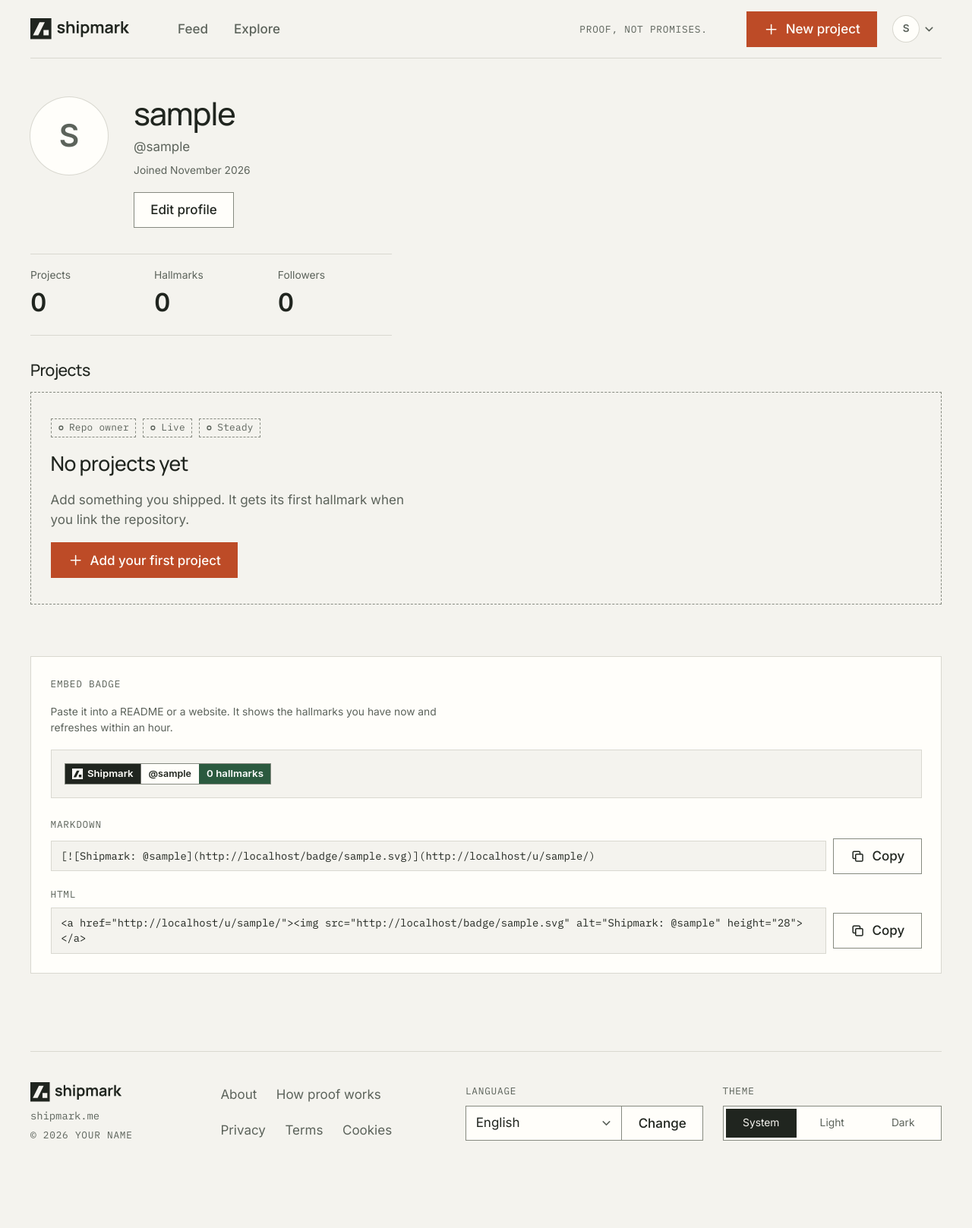
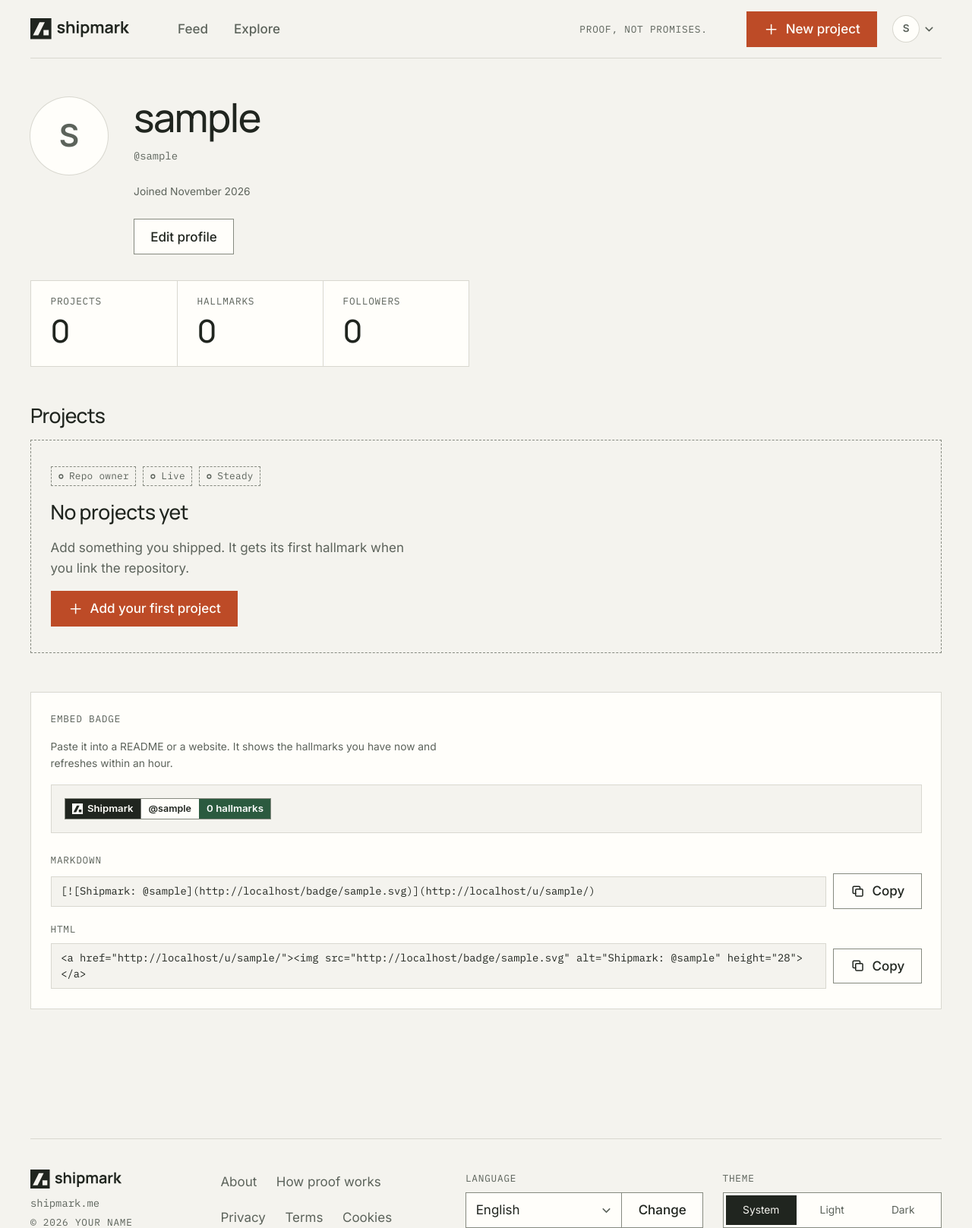
Before and after one commit to byMFDs/Shipmark, a Django app: page /u/sample/ in a window 1280 px wide. Shown: the top 1617 px of the page at 76% size. Before the commit the page ends 1502 px from the top, so only its background shows below. Run offline with Django 5.2, Linux system fonts and the light colour scheme; the visitor is signed in with stand-in values (Sample User, id 1); data comes from the database, SQL or seed files in the repository; data that the repository does not hold is empty.

Commit message:
Redesign phase 3b: feed, explore, profile, settings
- Page head (headline + lede) on feed and explore; explore filters are a
  framed record; project rows use the display font and a landscape cover
- Profile: larger name, mono handle, stats as one framed row, rows aligned
  on phones; embed panel as a record
- Settings and delete account on the shared .sheet / .panel layout (title
  left, framed sections right from 64em); delete section has a danger rule
- Editor moved onto the same .sheet / .panel components

Co-Authored-By: Claude Sonnet 5.5 <noreply@anthropic.com>

```diff
--- a/static/css/pages/profile.css
+++ b/static/css/pages/profile.css
@@ -2,55 +2,78 @@
 
 .profile-head {
   display: grid;
-  gap: var(--s-4);
+  gap: var(--s-5);
   justify-items: start;
 }
 
-.profile-head__text { min-width: 0; display: grid; gap: var(--s-2); justify-items: start; }
-.profile-head__name { font-size: var(--fs-3); overflow-wrap: anywhere; }
-.profile-head__handle { margin: 0; }
-.profile-head__bio { max-width: 52ch; overflow-wrap: anywhere; }
+.profile-head__text { min-width: 0; display: grid; gap: var(--s-3); justify-items: start; }
+.profile-head__name { font-size: var(--fs-4); overflow-wrap: anywhere; }
+.profile-head__handle { margin: 0; font-family: var(--font-mono); font-size: var(--fs--1); }
+.profile-head__bio { max-width: 52ch; font-size: var(--fs-1); line-height: 1.45; overflow-wrap: anywhere; }
 
 .profile-head__links {
   display: flex;
   flex-wrap: wrap;
-  gap: var(--s-1) var(--s-4);
+  gap: var(--s-1) var(--s-5);
   list-style: none;
   margin: 0;
   padding: 0;
   font-size: var(--fs--1);
 }
 
+.profile-head__links { align-items: center; }
+.profile-head__links li { display: flex; align-items: center; min-height: var(--control-h); }
 .profile-head__links a,
 .profile-head__links li { overflow-wrap: anywhere; }
-.profile-head .with-icon { display: inline-flex; align-items: center; gap: var(--s-1); min-height: var(--control-h); }
+.profile-head .with-icon { display: inline-flex; align-items: center; gap: var(--s-1); }
 
-.profile-head .btn { margin-top: var(--s-2); }
+.profile-head__actions { display: flex; flex-wrap: wrap; gap: var(--s-3); margin-top: var(--s-2); }
 
+/* Three counts in one framed row, split by hairlines. */
 .profile-stats {
   display: grid;
   grid-template-columns: repeat(3, minmax(0, 1fr));
-  gap: var(--s-3);
-  margin: var(--s-6) 0;
-  padding-block: var(--s-4);
-  border-block: 1px solid var(--line);
+  margin: var(--s-6) 0 var(--s-7);
+  background: var(--surface);
+  border: 1px solid var(--line);
 }
 
-.profile-stats dt { color: var(--steel); font-size: var(--fs--1); }
-.profile-stats dd { margin: 0; font-size: var(--fs-2); font-weight: 600; font-variant-numeric: tabular-nums; }
+.profile-stats > div { padding: var(--s-4) var(--s-4) var(--s-5); min-width: 0; }
+.profile-stats > div + div { border-left: 1px solid var(--line); }
 
-.profile-projects__title { font-size: var(--fs-1); margin-bottom: var(--s-4); }
-.profile-projects { padding-bottom: var(--s-8); }
+.profile-stats dt {
+  color: var(--muted);
+  font-family: var(--font-mono);
+  font-size: var(--fs--2);
+  letter-spacing: var(--track-label);
+  text-transform: uppercase;
+  overflow-wrap: anywhere;
+}
+
+.profile-stats dd {
+  margin: var(--s-2) 0 0;
+  font-family: var(--font-display);
+  font-size: var(--fs-3);
+  font-weight: 500;
+  line-height: 1;
+  letter-spacing: var(--track-display);
+  font-variant-numeric: tabular-nums;
+}
+
+.profile-projects { padding-bottom: var(--s-7); }
+.profile-projects__title { font-size: var(--fs-2); margin-bottom: var(--s-4); }
 .profile-projects__note { margin: calc(-1 * var(--s-2)) 0 var(--s-4); }
 
-.plate-row__name { overflow-wrap: anywhere; }
+.profile-row__main { min-width: 0; }
+.profile .plate-row > :nth-child(3):not(.plate-row__marks) { grid-column: 2; justify-self: start; }
+@media (min-width: 48em) { .profile .plate-row > :nth-child(3):not(.plate-row__marks) { grid-column: auto; justify-self: end; } }
+
+.profile .embed { margin-bottom: var(--s-8); }
 
 @media (min-width: 48em) {
   .profile-head { grid-template-columns: auto minmax(0, 1fr); gap: var(--s-6); align-items: start; }
-  .profile-head__name { font-size: var(--fs-4); }
-  .profile-stats { max-width: 28rem; }
-  .profile-stats dd { font-size: var(--fs-3); }
+  .profile-head__name { font-size: var(--fs-5); }
+  .profile-stats { max-width: 34rem; }
+  .profile-stats > div { padding-inline: var(--s-5); }
+  .profile-stats dd { font-size: var(--fs-4); }
 }
-
-.profile-head__actions { display: flex; flex-wrap: wrap; gap: var(--s-3); margin-top: var(--s-2); }
-.profile-head__actions .btn { margin-top: 0; }
--- a/templates/accounts/profile.html
+++ b/templates/accounts/profile.html
@@ -13,7 +13,7 @@
 {% endblock %}
 
 {% block content %}
-  <div class="container page">
+  <div class="container page profile">
     <header class="profile-head">
       {% avatar person.display_name|default:person.username 96 %}
       <div class="profile-head__text">
@@ -46,7 +46,7 @@
           {% for project in projects %}
             <li class="plate-row">
               {% include "projects/_thumb.html" with project=project %}
-              <div>
+              <div class="profile-row__main">
                 <p class="plate-row__name"><a href="{{ project.get_absolute_url }}">{{ project.name }}</a></p>
                 <p class="plate-row__tagline">{{ project.tagline }}</p>
               </div>
@@ -78,7 +78,7 @@
           {% for project in drafts %}
             <li class="plate-row">
               {% include "projects/_thumb.html" with project=project %}
-              <div>
+              <div class="profile-row__main">
                 <p class="plate-row__name"><a href="{{ project.get_absolute_url }}">{{ project.name }}</a> <span class="muted">· {{ project.get_status_display }}</span></p>
                 <p class="plate-row__tagline">{{ project.tagline }}</p>
               </div>
--- a/templates/projects/_domain.html
+++ b/templates/projects/_domain.html
@@ -1,5 +1,5 @@
 {% load i18n ui %}
-<section class="editor__section stack" aria-labelledby="domain-title">
+<section class="panel stack" aria-labelledby="domain-title">
   <h2 id="domain-title">{% translate "Domain verification" %}</h2>
   {% if not project.live_url %}
     <p class="muted">{% translate "Add a live URL above and save to verify its domain." %}</p>
```
Also changed, not shown: static/css/components.css (+52 -2 lines), static/css/pages/account.css (+6 -14 lines), static/css/pages/explore.css (+7 -14 lines), static/css/pages/feed.css (+22 -6 lines), static/css/pages/project.css (+1 -30 lines), templates/accounts/delete_account.html (+13 -4 lines), templates/accounts/settings.html (+11 -7 lines), templates/pages/explore.html (+9 -3 lines), templates/projects/form.html (+10 -10 lines), templates/social/feed.html (+5 -2 lines).
